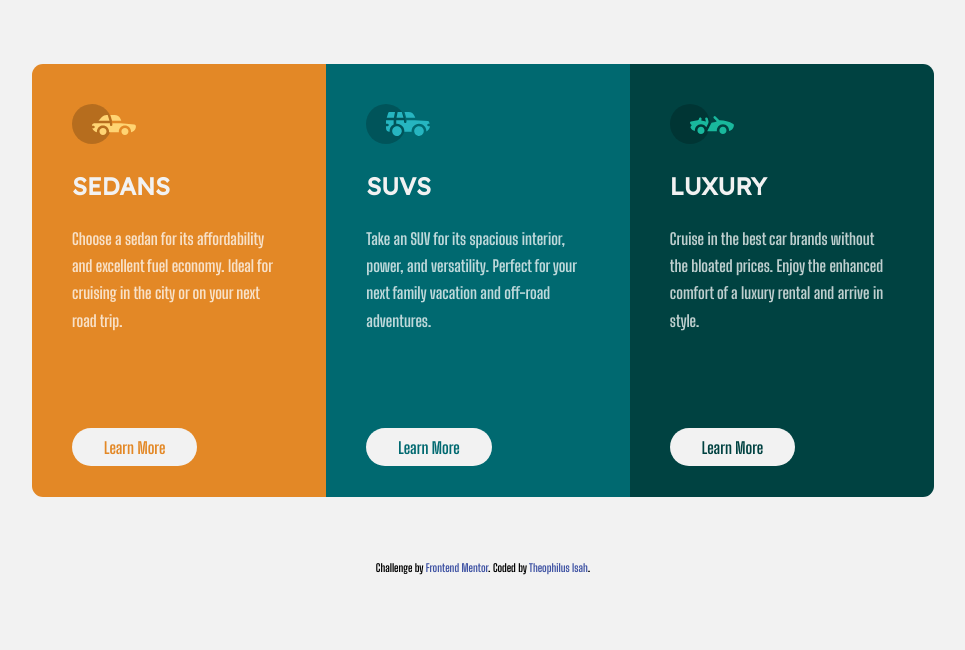
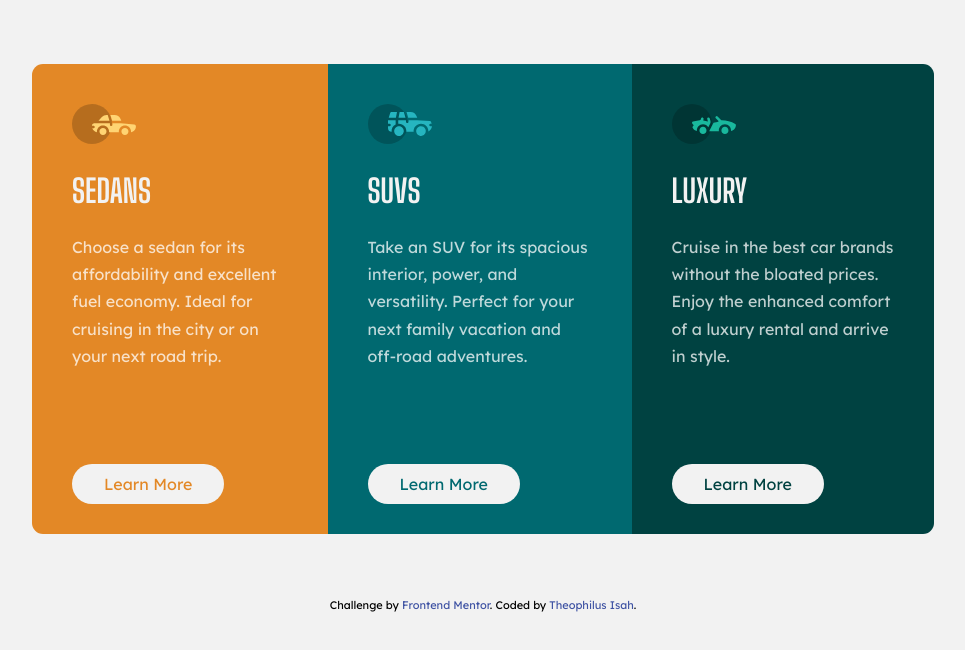
Before and after one commit to Extheoisah/Frontend-mentor-3-column-card-challenge, a plain HTML site: page index.html in a window 1280 px wide. Shown: the whole page, without its empty margins (157-1122 px from the left). Drawn offline with Linux system fonts and the light colour scheme.

Commit message:
second commit

```diff
--- a/style.css
+++ b/style.css
@@ -36,14 +36,15 @@ a {
 }
 
 .card h1 {
-  font-family: var(--body-ff-1);
-  /* font-weight: 700; */
+  font-family: var(--body-ff-2);
+  font-weight: 700;
+  font-size: 2em;
   text-transform: uppercase;
   color: var(--very-light-gray);
 }
 
 body {
-  font-family: var(--body-ff-2);
+  font-family: var(--body-ff-1);
   background-color: var(--very-light-gray);
 }
 
```
Also changed, not shown: 1 other file.
